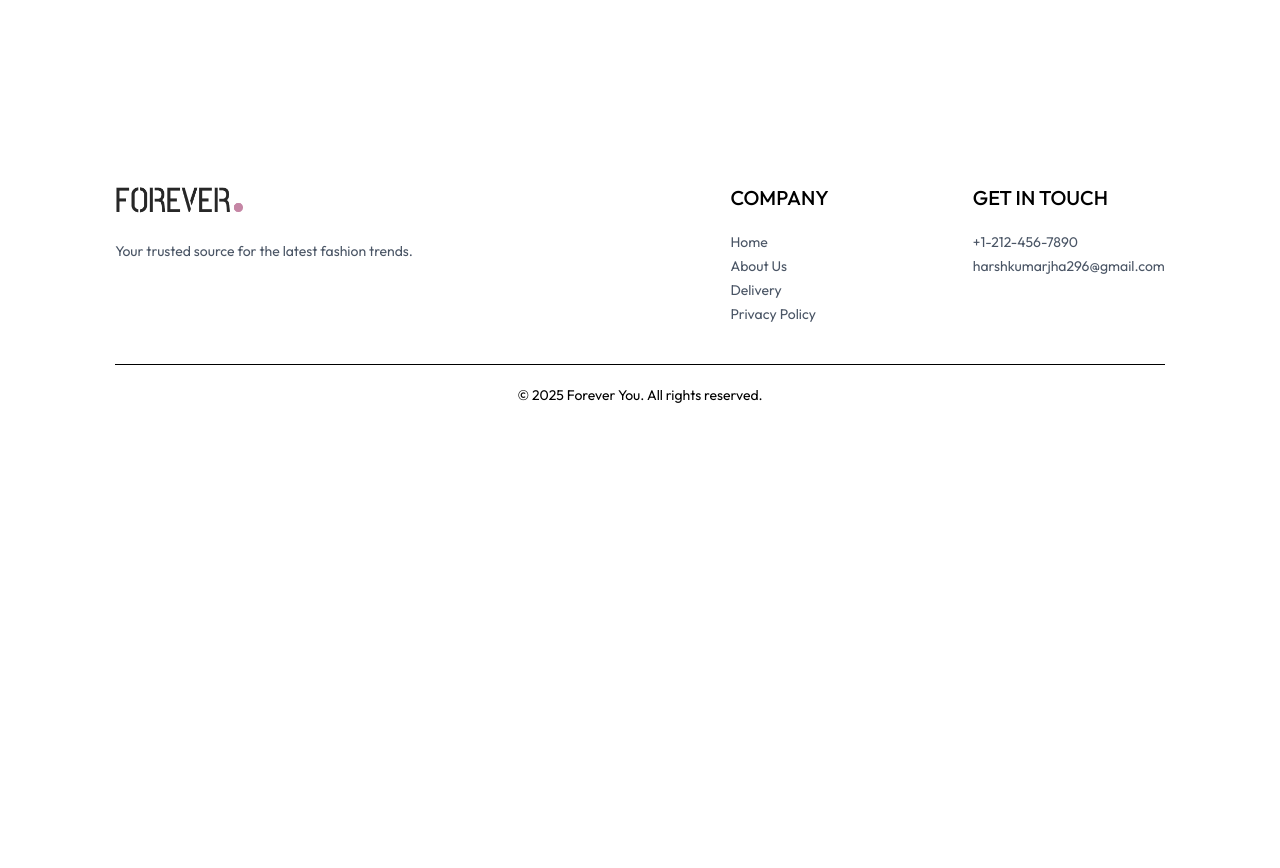
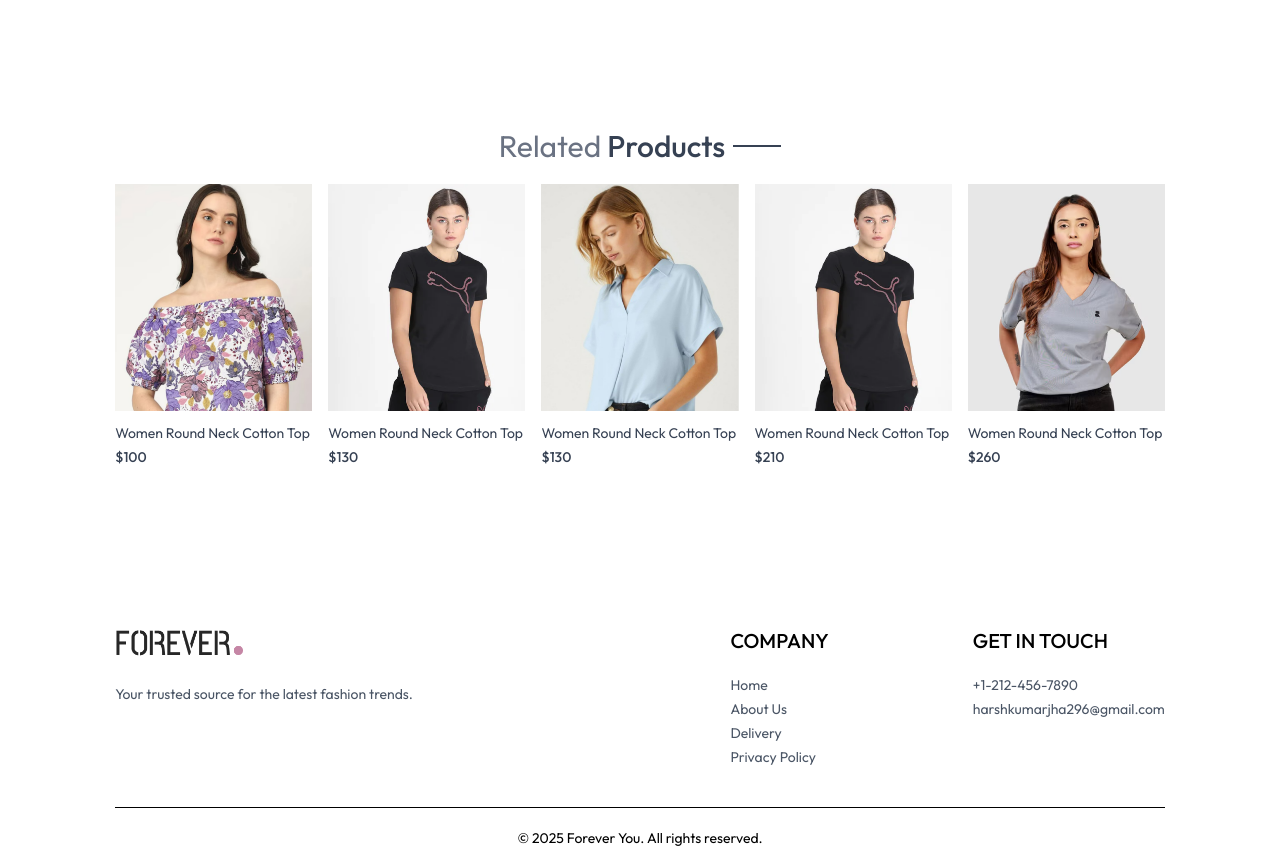
Before and after one commit to Harry8766/MERN-project, a React (Vite) app in the folder frontend/: page /product/aaaaa in a window 1280 px wide. Shown: the part 880-1748 px from the top of the page. Before the commit the page ends 1305 px from the top, so only its background shows below. Built offline with nearby package versions, Linux system fonts and the light colour scheme.

Commit message:
related products section done

```diff
--- /dev/null
+++ b/frontend/src/components/RelatedProducts.jsx
@@ -0,0 +1,43 @@
+import React,{useContext,useEffect,useState} from 'react'
+import { ShopContext } from './../context/ShopContext';
+import Title from './Title';
+import ProductItem from './ProductItem';
+
+
+const RelatedProducts = ({category,subCategory}) => {
+
+const{products} = useContext(ShopContext);
+
+const[related,setRelated]=useState([]);
+
+useEffect(()=>{
+        if(products.length > 0){
+            let productsCopy=products.slice();
+
+            productsCopy=productsCopy.filter((item)=>category === item.category);
+
+            productsCopy = productsCopy.filter((item)=>subCategory === item.subCategory);
+
+            setRelated(productsCopy.slice(0,5))
+        }
+
+},[products]);
+
+  return (
+    <div className='my-24'>
+        <div className='text-center text-3xl py-2'>
+            <Title text1={'Related'} text2={' Products'} />
+        </div>
+
+        <div className='grid grid-cols-2 sm:grid-cols-3 md:grid-cols-4 lg:grid-cols-5 gap-4 gap-y-6'>
+            {related.map((item,index)=>(
+                <ProductItem key={index} id={item._id} name={item.name} image={item.image} price={item.price} />
+            ))}
+        </div>
+
+
+    </div>
+  )
+}
+
+export default RelatedProducts
--- a/frontend/src/pages/product.jsx
+++ b/frontend/src/pages/product.jsx
@@ -2,6 +2,7 @@
 import { useParams } from 'react-router-dom';
 import { ShopContext } from './../context/ShopContext';
 import {assets} from '../assets/assets';
+import RelatedProducts from '../components/RelatedProducts';
 
 const product = () => {
 
@@ -93,6 +94,7 @@
       </div>
 
       {/** ------------display related products -------------*/ }
+      <RelatedProducts category={productData.category} subCategory={productData.subCategory} />
 
 
 
```
